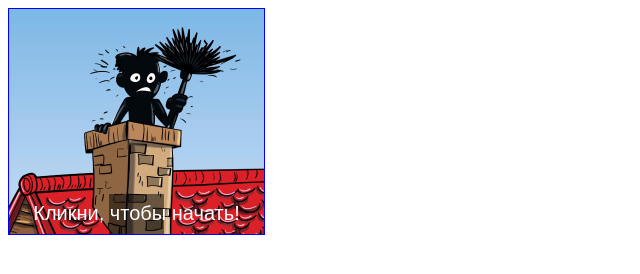
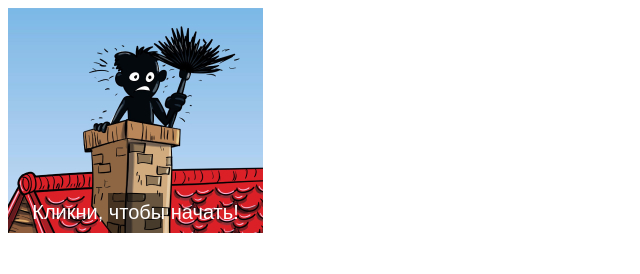
Before and after one commit to Victoria396/game_dymohod, a plain HTML site: page index.html in a window 1280 px wide. Shown: the whole page, without its empty margins (0-640 px from the left). Drawn offline with Linux system fonts and the light colour scheme.

Commit message:
Update index.html
remove border

```diff
--- a/index.html
+++ b/index.html
@@ -29,7 +29,6 @@
             ctx = canvas.getContext('2d');
             canvas.width = mainWidth;
             canvas.height = mainHeight;
-            canvas.style.border = "1px solid blue";
         }
 
         function initPuzzle() {
```
